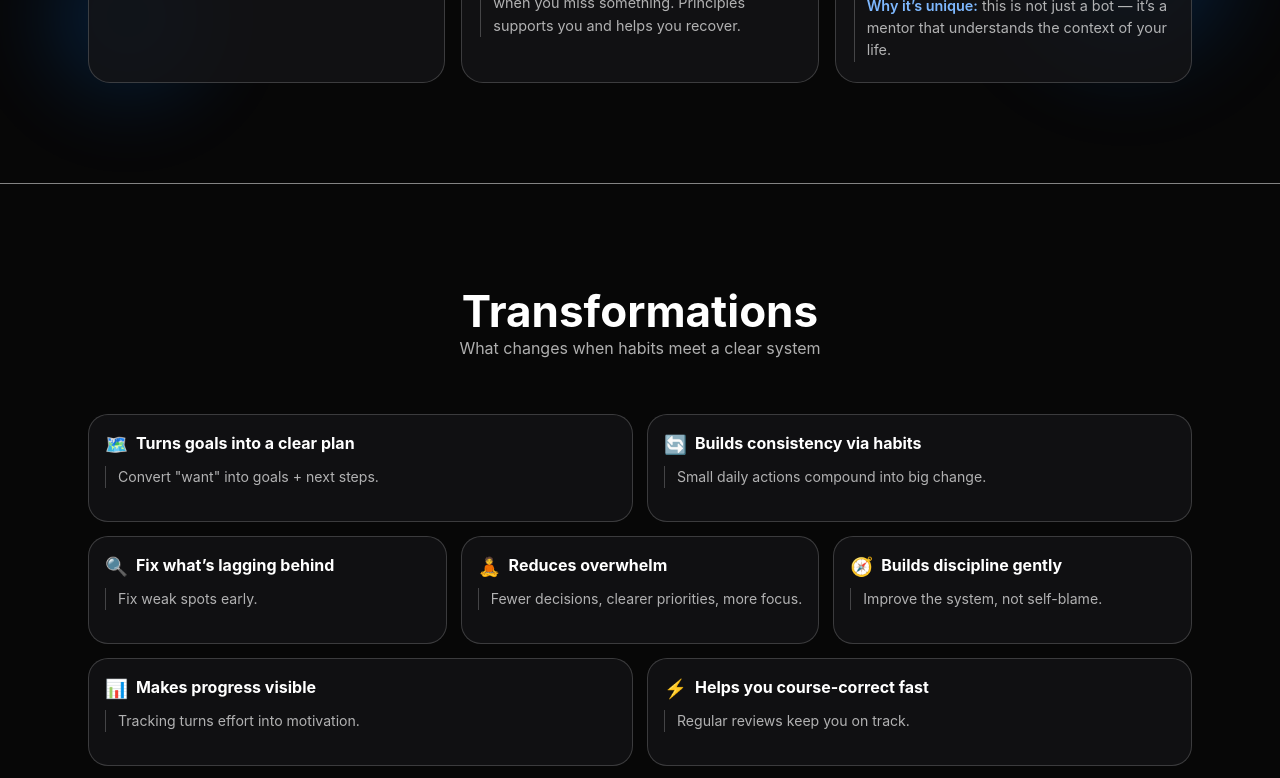
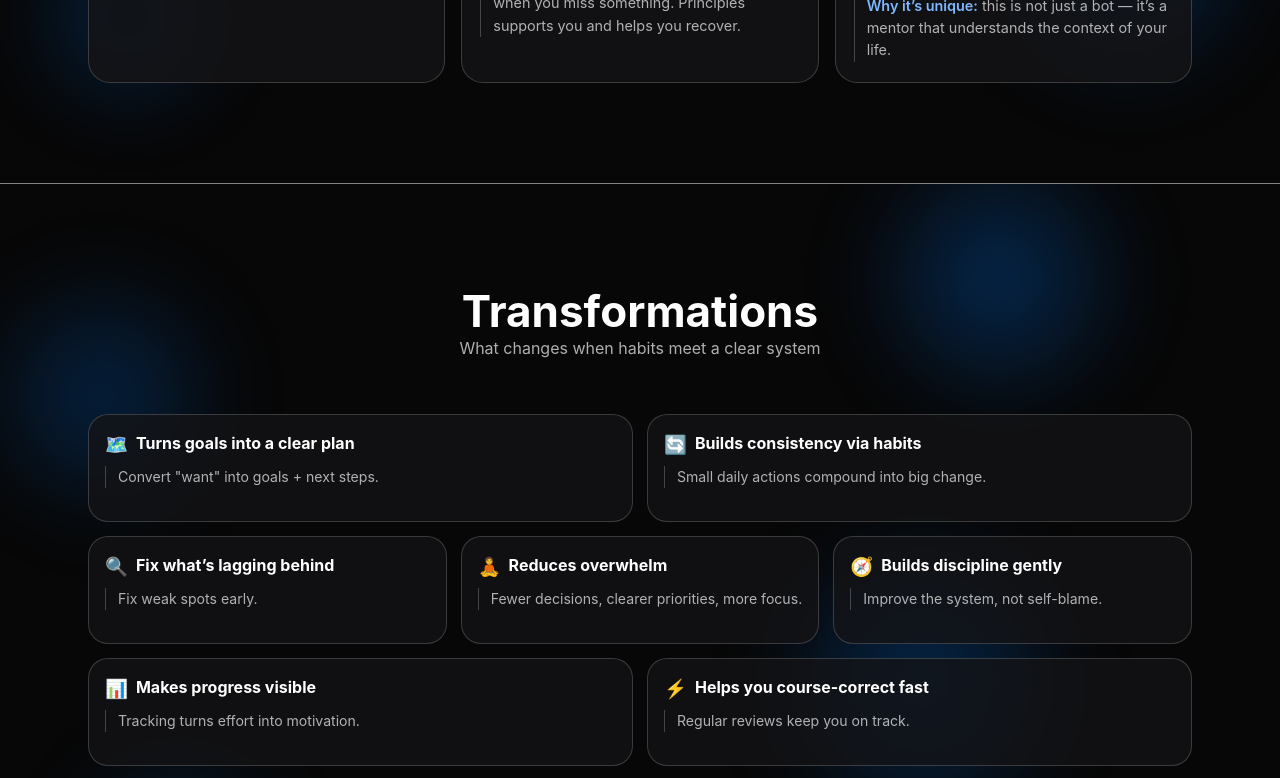
Before and after one commit to bob-byte/website-of-principles-app, a React (Vite) app: page / in a window 1280 px wide. Shown: the part 2220-2998 px from the top of the page. Built offline with nearby package versions, Linux system fonts and the light colour scheme; no server answers.

Commit message:
Add background glows to the transformations section.

```diff
--- a/src/components/GetStarted.jsx
+++ b/src/components/GetStarted.jsx
@@ -6,7 +6,7 @@ import StepsSection from "./StepsSection";
 import ReviewsSection from "./ReviewsSection";
 import FinalCtaSection from "./FinalCtaSection";
 import RevealOnScroll from "./RevealOnScroll";
-import SectionGlowLayer, { BENEFIT_GLOWS } from "./SectionGlowLayer";
+import SectionGlowLayer, { BENEFIT_GLOWS, TRANSFORMATION_GLOWS } from "./SectionGlowLayer";
 import { STORE_DOWNLOAD_SECTION_ID } from "../config/storeLinks";
 import { scrollToStoreSection } from "../utils/scrollToStoreSection";
 
@@ -34,7 +34,8 @@ function GetStarted() {
             </section>
             <hr className="section-divider" />
 
-            <section className="section-shell" id="transformations">
+            <section className="section-shell section-shell--glows" id="transformations">
+                <SectionGlowLayer glows={TRANSFORMATION_GLOWS} />
                 <div className="container">
                     <TransformationsSection />
                 </div>
--- a/src/components/SectionGlowLayer.jsx
+++ b/src/components/SectionGlowLayer.jsx
@@ -5,6 +5,15 @@ export const BENEFIT_GLOWS = [
   { top: "62%", left: "68%", size: 280, opacity: 0.5 },
   { top: "84%", left: "10%", size: 240, opacity: 0.48 },
   { top: "78%", left: "88%", size: 300, opacity: 0.58 },
+];
+
+export const TRANSFORMATION_GLOWS = [
+  { top: "8%", left: "78%", size: 300, opacity: 0.62 },
+  { top: "18%", left: "8%", size: 280, opacity: 0.52 },
+  { top: "42%", left: "72%", size: 340, opacity: 0.58 },
+  { top: "58%", left: "14%", size: 260, opacity: 0.5 },
+  { top: "80%", left: "86%", size: 250, opacity: 0.48 },
+  { top: "86%", left: "22%", size: 310, opacity: 0.55 },
 ];
 
 function SectionGlowLayer({ glows }) {
```
